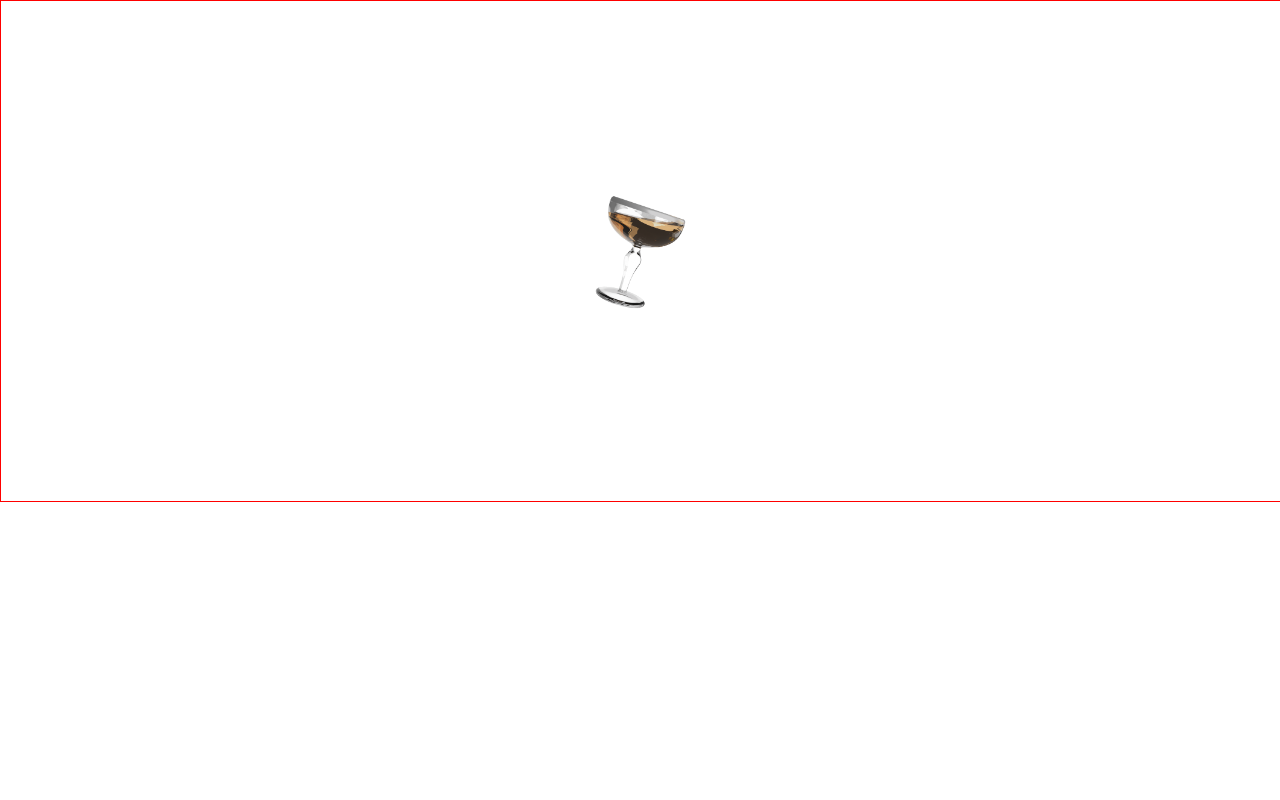
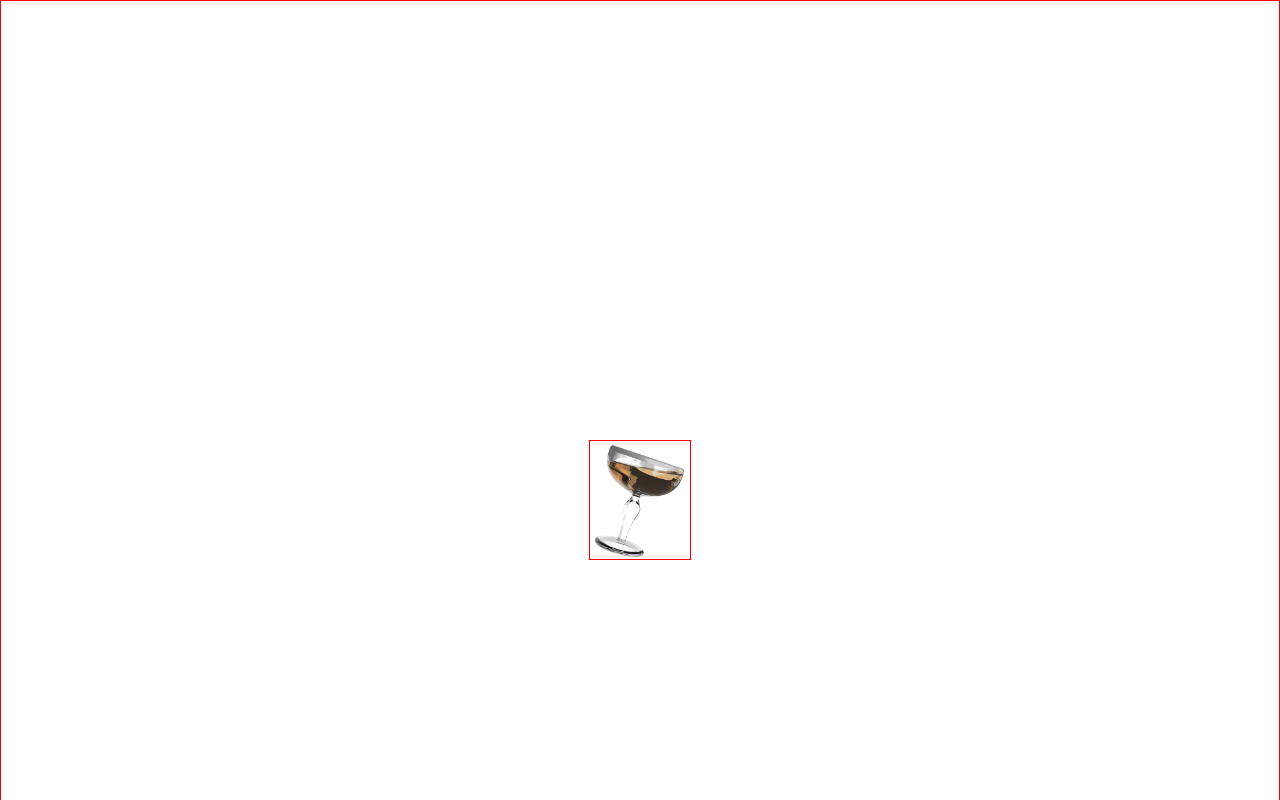
Before and after one commit to joywhy/Scroll-ani-pra, a React (Create React App) app in the folder my-app/: page / in a window 1280 px wide. Shown: the top 800 px of the page. Built offline with nearby package versions, Linux system fonts and the light colour scheme.

Commit message:
Init: 세팅

```diff
--- a/my-app/src/App.js
+++ b/my-app/src/App.js
@@ -1,30 +1,40 @@
 import './App.css';
 import galssUrl from './glass.png';
 import styled from 'styled-components';
+import React, { useEffect } from 'react';
+
+// window.addEventListener(
+//   'scroll',
+//   () => {
+//     document.body.style.setProperty(
+//       '--scroll',
+//       window.pageYOffset / (document.body.offsetHeight - window.innerHeight),
+//     );
+//   },
+//   false,
+// );
+
 const Container = styled.div`
   width: 100%;
-  height: 500px;
+  height: 1000px;
   display: flex;
   align-items: center;
   justify-content: center;
   border: 1px solid red;
+  box-sizing: border-box;
 `;
 const Galss = styled.img`
   width: 100px;
   height: auto;
+  border: 1px solid red;
+  position: fixed;
+  display: block;
+  animation: rotate 1s linear infinite;
+  animation-play-state: paused;
+  animation-delay: calc(var(--scroll) * -1s);
 `;
 function App() {
-  window.addEventListener(
-    'scroll',
-    () => {
-      document.body.style.setProperty(
-        '--scroll',
-        window.pageYOffset / (document.body.offsetHeight - window.innerHeight),
-      );
-    },
-    false,
-  );
-
+  useEffect(() => {});
   return (
     <Container>
       <Galss src={galssUrl} alt="잔" />
```
